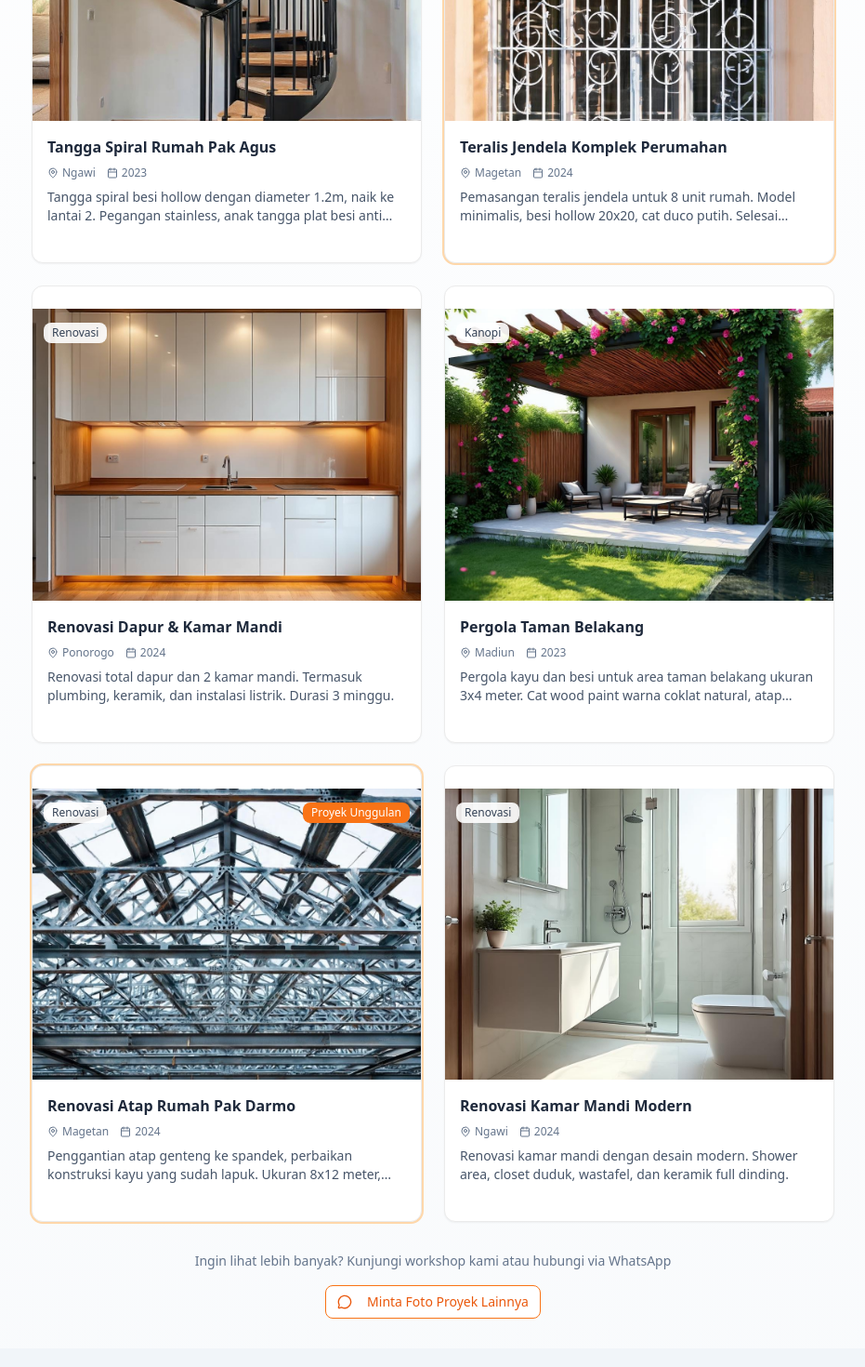
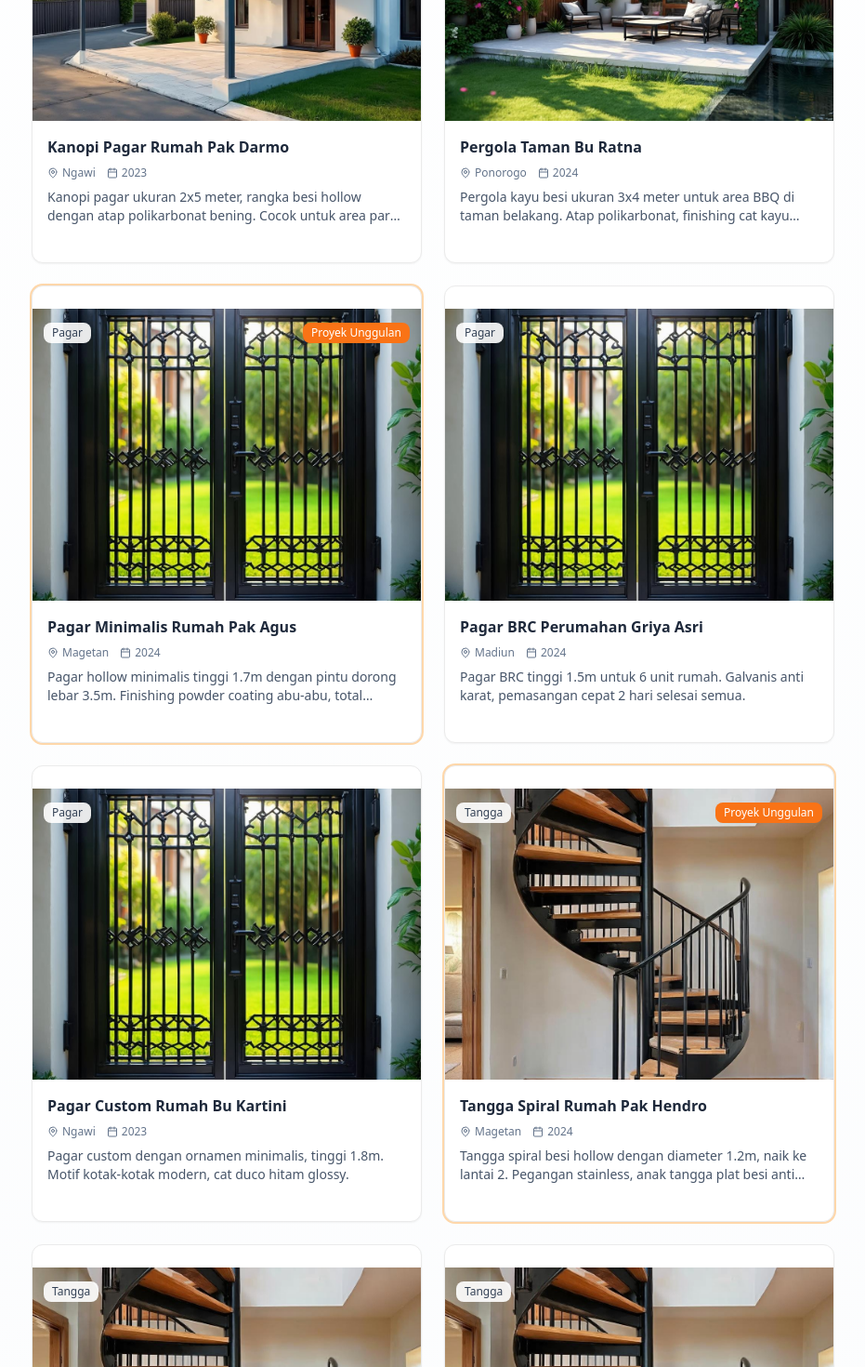
Before and after one commit to dwisetyabudi15581/mbuzenk, a Next.js app: page /galeri in a window 1280 px wide. Shown: the part 1240-2710 px from the top of the page at 93% size, without its empty margins (174-1105 px from the left). Built offline with nearby package versions, Linux system fonts and the light colour scheme.

Commit message:
feat: Add more realistic projects to gallery
- Total 20 projects now (from 8)
- 4 Kanopi projects
- 3 Pagar projects
- 3 Tangga projects
- 4 Teralis projects
- 6 Renovasi projects
- Natural customer names and project details
- Varied locations across Magetan, Madiun, Ngawi, Ponorogo

```diff
--- a/src/app/galeri/GalleryPage.tsx
+++ b/src/app/galeri/GalleryPage.tsx
@@ -10,8 +10,9 @@ import { CONFIG, openWhatsApp, makeCall } from '@/lib/config'
 import { ScrollAnimation } from '@/components/ui/scroll-animation'
 import { useState } from 'react'
 
-// Data proyek yang lebih natural dan realistis
+// Data proyek yang lebih natural dan realistis - diperbanyak
 const semuaProyek = [
+  // KANOPI
   {
     id: 1,
     judul: 'Kanopi Carport Rumah Pak Budi',
@@ -24,83 +25,211 @@ const semuaProyek = [
   },
   {
     id: 2,
-    judul: 'Pagar Minimalis Rumah Bu Siti',
-    kategori: 'Pagar',
+    judul: 'Kanopi Teras Rumah Bu Siti',
+    kategori: 'Kanopi',
     lokasi: 'Madiun',
     tahun: '2024',
-    deskripsi: 'Pagar hollow minimalis tinggi 1.7m dengan pintu dorong lebar 3.5m. Finishing powder coating abu-abu, termasuk pemasangan.',
+    deskripsi: 'Kanopi teras ukuran 3x8 meter, rangka baja ringan dengan atap alderon. Warna coklat kayu, meng-cover area depan rumah.',
+    image: '/project-pergola.png',
+    highlight: false,
+  },
+  {
+    id: 3,
+    judul: 'Kanopi Pagar Rumah Pak Darmo',
+    kategori: 'Kanopi',
+    lokasi: 'Ngawi',
+    tahun: '2023',
+    deskripsi: 'Kanopi pagar ukuran 2x5 meter, rangka besi hollow dengan atap polikarbonat bening. Cocok untuk area parkir motor.',
+    image: '/project-kanopi.png',
+    highlight: false,
+  },
+  {
+    id: 4,
+    judul: 'Pergola Taman Bu Ratna',
+    kategori: 'Kanopi',
+    lokasi: 'Ponorogo',
+    tahun: '2024',
+    deskripsi: 'Pergola kayu besi ukuran 3x4 meter untuk area BBQ di taman belakang. Atap polikarbonat, finishing cat kayu natural.',
+    image: '/project-pergola.png',
+    highlight: false,
+  },
+
+  // PAGAR
+  {
+    id: 5,
+    judul: 'Pagar Minimalis Rumah Pak Agus',
+    kategori: 'Pagar',
+    lokasi: 'Magetan',
+    tahun: '2024',
+    deskripsi: 'Pagar hollow minimalis tinggi 1.7m dengan pintu dorong lebar 3.5m. Finishing powder coating abu-abu, total panjang 15 meter.',
     image: '/project-pagar.png',
     highlight: true,
   },
   {
-    id: 3,
-    judul: 'Tangga Spiral Rumah Pak Agus',
-    kategori: 'Tangga',
+    id: 6,
+    judul: 'Pagar BRC Perumahan Griya Asri',
+    kategori: 'Pagar',
+    lokasi: 'Madiun',
+    tahun: '2024',
+    deskripsi: 'Pagar BRC tinggi 1.5m untuk 6 unit rumah. Galvanis anti karat, pemasangan cepat 2 hari selesai semua.',
+    image: '/project-pagar.png',
+    highlight: false,
+  },
+  {
+    id: 7,
+    judul: 'Pagar Custom Rumah Bu Kartini',
+    kategori: 'Pagar',
     lokasi: 'Ngawi',
     tahun: '2023',
+    deskripsi: 'Pagar custom dengan ornamen minimalis, tinggi 1.8m. Motif kotak-kotak modern, cat duco hitam glossy.',
+    image: '/project-pagar.png',
+    highlight: false,
+  },
+
+  // TANGGA
+  {
+    id: 8,
+    judul: 'Tangga Spiral Rumah Pak Hendro',
+    kategori: 'Tangga',
+    lokasi: 'Magetan',
+    tahun: '2024',
     deskripsi: 'Tangga spiral besi hollow dengan diameter 1.2m, naik ke lantai 2. Pegangan stainless, anak tangga plat besi anti slip.',
+    image: '/project-tangga.png',
+    highlight: true,
+  },
+  {
+    id: 9,
+    judul: 'Tangga Lurus Rumah Bu Sri',
+    kategori: 'Tangga',
+    lokasi: 'Madiun',
+    tahun: '2024',
+    deskripsi: 'Tangga lurus besi hollow 14 anak tangga, pegangan kombinasi besi dan kayu. Lebar 90cm, finishing cat duco putih.',
     image: '/project-tangga.png',
     highlight: false,
   },
   {
-    id: 4,
-    judul: 'Teralis Jendela Komplek Perumahan',
+    id: 10,
+    judul: 'Tangga U Rumah Pak Widodo',
+    kategori: 'Tangga',
+    lokasi: 'Ponorogo',
+    tahun: '2023',
+    deskripsi: 'Tangga bentuk U dengan bordes di tengah. Rangka besi hollow tebal, anak tangga plat bording. Ukuran compact untuk rumah minimalis.',
+    image: '/project-tangga.png',
+    highlight: false,
+  },
+
+  // TERALIS
+  {
+    id: 11,
+    judul: 'Teralis Jendela Rumah Pak Joko',
     kategori: 'Teralis',
     lokasi: 'Magetan',
     tahun: '2024',
-    deskripsi: 'Pemasangan teralis jendela untuk 8 unit rumah. Model minimalis, besi hollow 20x20, cat duco putih. Selesai dalam 1 minggu.',
+    deskripsi: 'Teralis jendela minimalis untuk 6 jendela. Besi hollow 20x20, jarak antar besi 12cm. Cat duco putih, finishing rapi.',
     image: '/project-teralis.png',
     highlight: true,
   },
   {
-    id: 5,
-    judul: 'Renovasi Dapur & Kamar Mandi',
-    kategori: 'Renovasi',
-    lokasi: 'Ponorogo',
+    id: 12,
+    judul: 'Teralis Security Rumah Bu Ani',
+    kategori: 'Teralis',
+    lokasi: 'Madiun',
     tahun: '2024',
-    deskripsi: 'Renovasi total dapur dan 2 kamar mandi. Termasuk plumbing, keramik, dan instalasi listrik. Durasi 3 minggu.',
-    image: '/project-kitchen.png',
+    deskripsi: 'Teralis security dengan besi tebal 14mm untuk jendela depan. Model minimalis tapi kuat, dilengkapi kunci dari dalam.',
+    image: '/project-teralis.png',
     highlight: false,
   },
   {
-    id: 6,
-    judul: 'Pergola Taman Belakang',
-    kategori: 'Kanopi',
-    lokasi: 'Madiun',
+    id: 13,
+    judul: 'Teralis Artistik Rumah Pak Slamet',
+    kategori: 'Teralis',
+    lokasi: 'Ngawi',
     tahun: '2023',
-    deskripsi: 'Pergola kayu dan besi untuk area taman belakang ukuran 3x4 meter. Cat wood paint warna coklat natural, atap polikarbonat.',
-    image: '/project-pergola.png',
+    deskripsi: 'Teralis dengan ornamen batik untuk 4 jendela. Desain custom sesuai permintaan pemilik, finishing powder coating hitam.',
+    image: '/project-teralis.png',
     highlight: false,
   },
   {
-    id: 7,
-    judul: 'Renovasi Atap Rumah Pak Darmo',
+    id: 14,
+    judul: 'Teralis Pintu Belakang Bu Dewi',
+    kategori: 'Teralis',
+    lokasi: 'Ponorogo',
+    tahun: '2024',
+    deskripsi: 'Teralis pintu belakang dengan model minimalis. Besi hollow 20x20, dilengkapi engsel dan kunci, bisa dibuka untuk jalan keluar.',
+    image: '/project-teralis.png',
+    highlight: false,
+  },
+
+  // RENOVASI
+  {
+    id: 15,
+    judul: 'Renovasi Dapur Bu Rina',
     kategori: 'Renovasi',
     lokasi: 'Magetan',
     tahun: '2024',
-    deskripsi: 'Penggantian atap genteng ke spandek, perbaikan konstruksi kayu yang sudah lapuk. Ukuran 8x12 meter, selesai 5 hari.',
+    deskripsi: 'Renovasi total dapur ukuran 3x4 meter. Kitchen set baru, instalasi air dan listrik, keramik backsplash, selesai 1 minggu.',
+    image: '/project-kitchen.png',
+    highlight: true,
+  },
+  {
+    id: 16,
+    judul: 'Renovasi Kamar Mandi Pak Eko',
+    kategori: 'Renovasi',
+    lokasi: 'Madiun',
+    tahun: '2024',
+    deskripsi: 'Renovasi 2 kamar mandi dengan desain modern. Shower area, closet duduk, wastafel, keramik full dinding 2 meter.',
+    image: '/project-kamar-mandi.png',
+    highlight: false,
+  },
+  {
+    id: 17,
+    judul: 'Renovasi Atap Rumah Bu Sarmi',
+    kategori: 'Renovasi',
+    lokasi: 'Ngawi',
+    tahun: '2024',
+    deskripsi: 'Penggantian atap genteng ke spandek rangka baja ringan. Ukuran 8x12 meter, perbaikan usuk yang lapuk, selesai 5 hari.',
     image: '/project-atap.png',
     highlight: true,
   },
   {
-    id: 8,
-    judul: 'Renovasi Kamar Mandi Modern',
+    id: 18,
+    judul: 'Renovasi Total Rumah Pak Tono',
     kategori: 'Renovasi',
-    lokasi: 'Ngawi',
+    lokasi: 'Ponorogo',
+    tahun: '2023',
+    deskripsi: 'Renovasi total rumah tinggal 60m2. Termasuk atap, plafon, lantai, kamar mandi, dan dapur. Durasi 6 minggu.',
+    image: '/project-renovasi.png',
+    highlight: true,
+  },
+  {
+    id: 19,
+    judul: 'Perluasan Rumah Bu Wati',
+    kategori: 'Renovasi',
+    lokasi: 'Magetan',
     tahun: '2024',
-    deskripsi: 'Renovasi kamar mandi dengan desain modern. Shower area, closet duduk, wastafel, dan keramik full dinding.',
-    image: '/project-kamar-mandi.png',
+    deskripsi: 'Perluasan ruang tamu dan kamar tidur. Konstruksi baru 20m2, pondasi, dinding bata, plafon dan lantai keramik.',
+    image: '/project-renovasi.png',
+    highlight: false,
+  },
+  {
+    id: 20,
+    judul: 'Renovasi Teras Rumah Pak Surya',
+    kategori: 'Renovasi',
+    lokasi: 'Madiun',
+    tahun: '2024',
+    deskripsi: 'Renovasi teras dengan penambahan kanopi dan lantai keramik. Ukuran 2x6 meter, cat ulang tembok, finishing 3 hari.',
+    image: '/project-kanopi.png',
     highlight: false,
   },
 ]
 
 const kategoriList = [
-  { nama: 'Semua', count: 8 },
-  { nama: 'Kanopi', count: 2 },
-  { nama: 'Pagar', count: 1 },
-  { nama: 'Tangga', count: 1 },
-  { nama: 'Teralis', count: 1 },
-  { nama: 'Renovasi', count: 3 },
+  { nama: 'Semua', count: 20 },
+  { nama: 'Kanopi', count: 4 },
+  { nama: 'Pagar', count: 3 },
+  { nama: 'Tangga', count: 3 },
+  { nama: 'Teralis', count: 4 },
+  { nama: 'Renovasi', count: 6 },
 ]
 
 const stats = [
@@ -261,22 +390,15 @@ export default function GalleryPage() {
           ))}
         </div>
 
-        {/* Load More / CTA */}
-        {filteredProyek.length >= 8 && (
-          <div className="text-center mt-8">
-            <p className="text-slate-500 text-sm mb-4">
-              Ingin lihat lebih banyak? Kunjungi workshop kami atau hubungi via WhatsApp
-            </p>
-            <Button
-              onClick={() => openWhatsApp('Halo, saya mau lihat lebih banyak contoh proyek.')}
-              variant="outline"
-              className="border-orange-500 text-orange-600 hover:bg-orange-50"
-            >
-              <MessageCircle className="w-4 h-4 mr-2" />
-              Minta Foto Proyek Lainnya
-            </Button>
-          </div>
-        )}
+        {/* Info tambahan */}
+        <div className="mt-8 text-center">
+          <p className="text-slate-500 text-sm mb-3">
+            Foto-foto di atas adalah sebagian dari proyek yang sudah kami kerjakan
+          </p>
+          <p className="text-slate-400 text-xs">
+            Mau lihat foto lebih banyak? Kunjungi workshop kami atau hubungi via WhatsApp
+          </p>
+        </div>
       </section>
 
       {/* CTA Section */}
```
